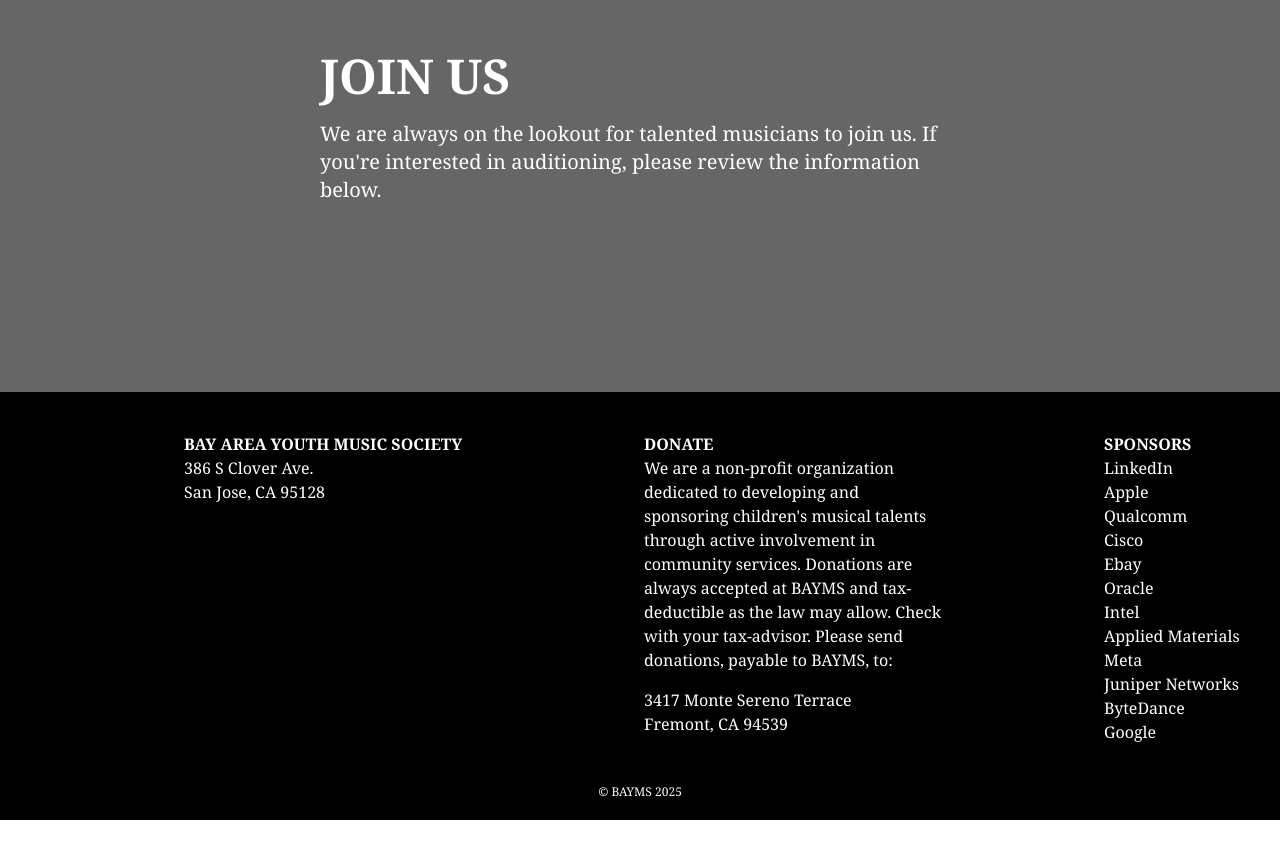
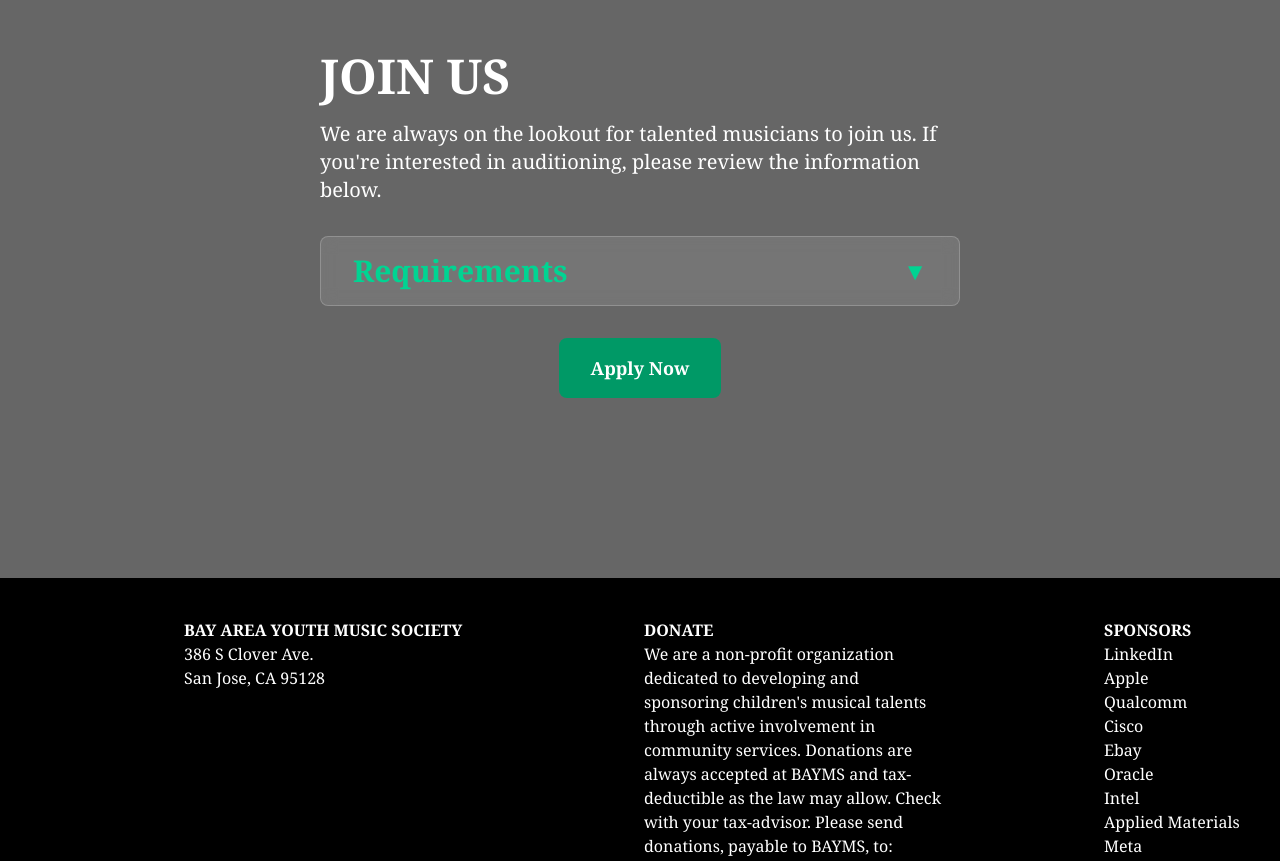
Before and after one commit to Injng/bayms-dev, a SvelteKit app: page / in a window 1280 px wide. Shown: the part 2080-2941 px from the top of the page. Before the commit the page ends 2900 px from the top, so only its background shows below. Built offline with nearby package versions, Linux system fonts and the light colour scheme; no server answers; the database is empty.

Commit message:
feat: add audition information to home page

```diff
--- a/src/routes/+page.svelte
+++ b/src/routes/+page.svelte
@@ -37,6 +37,9 @@
     if (!timeString) return '';
     return timeString;
   }
+
+  // state for audition dropdown
+  let showAuditions = $state(false);
 </script>
 
 <svelte:head>
@@ -129,10 +132,125 @@
   <div class="relative flex flex-col font-serif bg-black/60">
     <div class="relative flex flex-col mt-20 md:mt-40 mb-20 md:mb-40 px-6 md:px-80 p-5 text-white">
       <div class="text-3xl md:text-5xl font-bold pb-5">JOIN US</div>
-      <div class="pb-2 text-lg md:text-xl">
+      <div class="pb-8 text-lg md:text-xl">
         We are always on the lookout for talented musicians to join
         us. If you're interested in auditioning, please review the
         information below.
+      </div>
+
+      <!-- Auditions Section -->
+      <div class="bg-white/10 backdrop-blur-sm rounded-lg p-4 pl-8 pr-8 border border-white/20">
+        <button
+          class="w-full flex items-center justify-between text-left"
+          onclick={() => showAuditions = !showAuditions}
+        >
+          <div class="text-2xl md:text-3xl font-bold text-emerald-400">Requirements</div>
+          <div class="text-emerald-400 text-2xl transition-transform duration-300 ease-in-out" class:rotate-180={showAuditions}>
+            ▼
+          </div>
+        </button>
+
+        <div
+          class="overflow-hidden transition-all duration-500 ease-in-out"
+          class:max-h-0={!showAuditions}
+          class:max-h-[2000px]={showAuditions}
+        >
+          <div class="mt-6 pt-6 border-t border-white/20">
+            <div class="text-lg md:text-xl pb-6">
+              Candidates should be technically proficient in their target instrument, with several years of private lessons. See below for specific requirements.
+            </div>
+
+            <!-- Instrument Categories -->
+            <div class="space-y-8">
+              <!-- Piano -->
+              <div class="bg-white/5 rounded-lg p-6 border border-white/10">
+                <div class="text-xl md:text-2xl font-bold pb-4 text-emerald-300">Piano</div>
+                <ul class="space-y-2 text-lg">
+                  <li class="flex items-start">
+                    <span class="text-emerald-400 mr-3 mt-1">•</span>
+                    <span>1 four-octave scale in any key</span>
+                  </li>
+                  <li class="flex items-start">
+                    <span class="text-emerald-400 mr-3 mt-1">•</span>
+                    <span>1 five-minute solo piece</span>
+                  </li>
+                  <li class="flex items-start">
+                    <span class="text-emerald-400 mr-3 mt-1">•</span>
+                    <span>Sight reading will be tested</span>
+                  </li>
+                </ul>
+              </div>
+
+              <!-- Strings -->
+              <div class="bg-white/5 rounded-lg p-6 border border-white/10">
+                <div class="text-xl md:text-2xl font-bold pb-4 text-emerald-300">Strings</div>
+                <div class="text-lg mb-4 text-emerald-200">ABRSM Grade 7 or CM Level 8</div>
+                <ul class="space-y-2 text-lg">
+                  <li class="flex items-start">
+                    <span class="text-emerald-400 mr-3 mt-1">•</span>
+                    <span>1 major and 1 minor three-octave scale</span>
+                  </li>
+                  <li class="flex items-start">
+                    <span class="text-emerald-400 mr-3 mt-1">•</span>
+                    <span>1 unaccompanied solo piece (1 movement from a standard concerto, Bach sonata/partita, or 1 full showpiece)</span>
+                  </li>
+                  <li class="flex items-start">
+                    <span class="text-emerald-400 mr-3 mt-1">•</span>
+                    <span>1 BAYMS excerpt (will be provided prior to audition)</span>
+                  </li>
+                  <li class="flex items-start">
+                    <span class="text-emerald-400 mr-3 mt-1">•</span>
+                    <span>Sight reading will be tested</span>
+                  </li>
+                </ul>
+              </div>
+
+              <!-- Woodwinds -->
+              <div class="bg-white/5 rounded-lg p-6 border border-white/10">
+                <div class="text-xl md:text-2xl font-bold pb-4 text-emerald-300">Woodwinds</div>
+                <ul class="space-y-2 text-lg">
+                  <li class="flex items-start">
+                    <span class="text-emerald-400 mr-3 mt-1">•</span>
+                    <span>1 chromatic scale demonstrating full range, slurred and with articulated tonguing</span>
+                  </li>
+                  <li class="flex items-start">
+                    <span class="text-emerald-400 mr-3 mt-1">•</span>
+                    <span>1 unaccompanied solo piece (1 movement from a standard concerto, Bach sonata/partita, or 1 full showpiece)</span>
+                  </li>
+                  <li class="flex items-start">
+                    <span class="text-emerald-400 mr-3 mt-1">•</span>
+                    <span>1 BAYMS excerpt (will be provided prior to audition)</span>
+                  </li>
+                  <li class="flex items-start">
+                    <span class="text-emerald-400 mr-3 mt-1">•</span>
+                    <span>Sight reading will be tested</span>
+                  </li>
+                </ul>
+              </div>
+
+              <!-- Choir -->
+              <div class="bg-white/5 rounded-lg p-6 border border-white/10">
+                <div class="text-xl md:text-2xl font-bold pb-4 text-emerald-300">Choir</div>
+                <ul class="space-y-2 text-lg">
+                  <li class="flex items-start">
+                    <span class="text-emerald-400 mr-3 mt-1">•</span>
+                    <span>1 song</span>
+                  </li>
+                </ul>
+              </div>
+            </div>
+          </div>
+        </div>
+      </div>
+
+      <!-- Apply Button -->
+      <div class="mt-8 text-center">
+        <a
+          href="/apply"
+          class="inline-block bg-emerald-600 hover:bg-emerald-700 text-white font-bold py-4 px-8 rounded-lg transition-colors duration-300 text-lg"
+        >
+          Apply Now
+        </a>
       </div>
     </div>
   </div>
```
